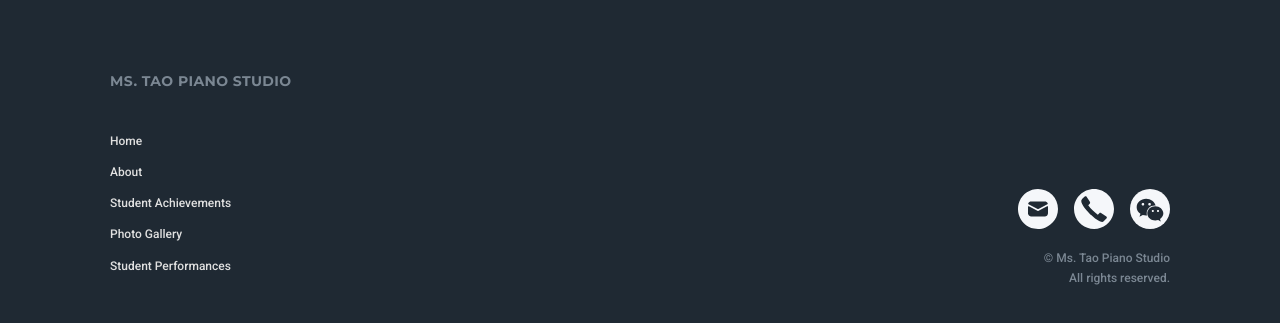
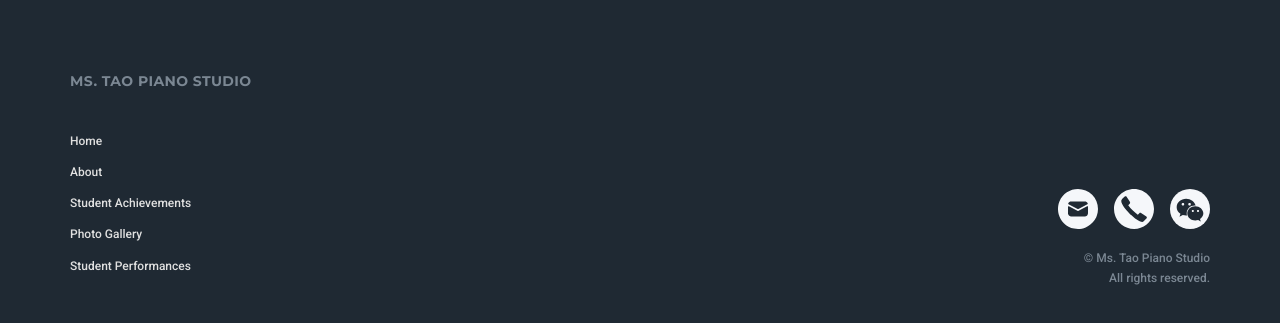
Before and after one commit to shimamooo/ms-tao-piano-studio, a Next.js app: page / in a window 1280 px wide. Shown: the part 1939-2262 px from the top of the page. Built offline with nearby package versions, Linux system fonts and the light colour scheme.

Commit message:
media queries

```diff
--- a/styles/Home.module.css
+++ b/styles/Home.module.css
@@ -17,3 +17,10 @@
   padding-left: 30px;
   padding-bottom: 120px;
 }
+
+@media screen and (min-width: 1200px) {
+  .news,
+  .media {
+    margin-left: calc((100vw - 1200px) / 2);
+  }
+}
--- a/styles/utils.module.css
+++ b/styles/utils.module.css
@@ -1,5 +1,5 @@
 .container {
-  max-width: 1120px;
+  max-width: 1200px;
   margin-left: auto;
   margin-right: auto;
   padding-left: 30px;
```
